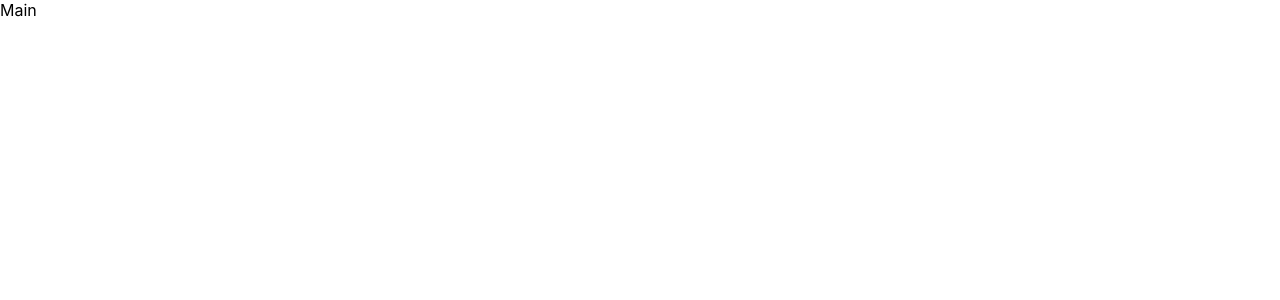
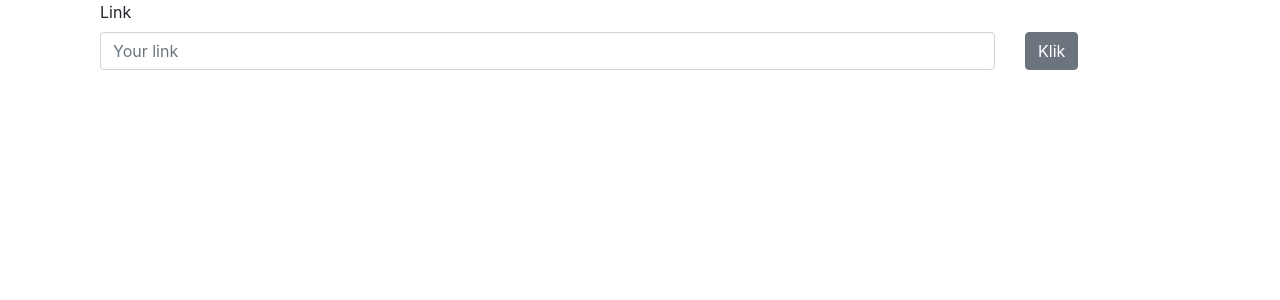
Before and after one commit to hasher098/video-app, a React (Create React App) app in the folder videoapp/: page / in a window 1280 px wide. Shown: the top 300 px of the page. Built offline with nearby package versions, Linux system fonts and the light colour scheme.

Commit message:
Add basic pagination and list view

```diff
--- a/videoapp/package.json
+++ b/videoapp/package.json
@@ -10,6 +10,7 @@
     "@types/node": "^12.0.0",
     "@types/react": "^17.0.0",
     "@types/react-dom": "^17.0.0",
+    "bootstrap": "^4.6.0",
     "react": "^17.0.2",
     "react-dom": "^17.0.2",
     "react-scripts": "4.0.3",
--- /dev/null
+++ b/videoapp/src/components/customHooks/useLocalState.tsx
@@ -0,0 +1,15 @@
+import { useEffect, useState } from "react";
+
+const useLocalState = (defaultValue, key) => {
+  const [value, setValue] = useState(() => {
+    const localValue = localStorage.getItem(key);
+    return localValue !== null ? JSON.parse(localValue) : defaultValue;
+  });
+  useEffect(() => {
+    localStorage.setItem(key, JSON.stringify(value));
+  }, [key, value]);
+
+  return [value, setValue];
+};
+
+export default useLocalState;
--- /dev/null
+++ b/videoapp/src/components/listItem/ListItem.tsx
@@ -0,0 +1,10 @@
+import { render } from "@testing-library/react";
+import React, { useEffect, useState } from "react";
+import { Button, Form, Label, Input } from "reactstrap";
+import { Container, Row, Col } from "reactstrap";
+
+const ListItem = (props) => {
+  return <ul>{props.data}</ul>;
+};
+
+export default ListItem;
--- /dev/null
+++ b/videoapp/src/components/listOfVideos/ListOfVideos.tsx
@@ -0,0 +1,56 @@
+import React, { useEffect, useState } from "react";
+import { Button, Form, Label, Input } from "reactstrap";
+import { Container, Row, Col } from "reactstrap";
+import useLocalState from "../customHooks/useLocalState";
+import ListItem from "../listItem/ListItem";
+const ListOfVideos = (props) => {
+  const [currentPage, setCurrentPage] = useState(1);
+  const [itemsPerPage, setItemPerPage] = useState(9);
+  const [pageNumbers, setPageNumbers] = useState<number[]>([]);
+
+  //Logic for page numbers
+  useEffect(() => {
+    const pageNumbersArr: number[] = [];
+    for (
+      let i = 1;
+      i <= Math.ceil(props.listOfLinks.length / itemsPerPage);
+      i++
+    ) {
+      pageNumbersArr.push(i);
+    }
+    setPageNumbers(pageNumbersArr);
+    console.log(Math.ceil(props.listOfLinks.length / itemsPerPage));
+  }, [props.listOfLinks]);
+
+  const handleNumberClick = (event) => {
+    setCurrentPage(event.target.id);
+  };
+
+  //Logic for current items
+  const indexOfLastItem = currentPage * itemsPerPage;
+  const indexOfFirstItem = indexOfLastItem - itemsPerPage;
+  const currentItems = props.listOfLinks.slice(
+    indexOfFirstItem,
+    indexOfLastItem
+  );
+
+  return (
+    <Container>
+      <ol>
+        {currentItems &&
+          currentItems.map((item, id) => (
+            <ListItem key={item + id} data={item}></ListItem>
+          ))}
+      </ol>
+      <ul>
+        {pageNumbers.map((item) => (
+          <li key={item} id={item.toString()} onClick={handleNumberClick}>
+            {item}
+          </li>
+        ))}
+      </ul>
+    </Container>
+  );
+};
+
+export default ListOfVideos;
--- a/videoapp/src/components/main/Main.tsx
+++ b/videoapp/src/components/main/Main.tsx
@@ -1,8 +1,20 @@
+import TextArea from "../textArea/TextArea";
+import { Container, Row, Col } from "reactstrap";
+import ListOfVideos from "../listOfVideos/ListOfVideos";
+import useLocalState from "../customHooks/useLocalState";
+import { useState } from "react";
 const Main = () => {
+  const [links, setLinks] = useLocalState([], "data");
+
+  const getDataFromChild = (dataFromChild) => {
+    console.log(dataFromChild);
+    setLinks((data) => [...data, dataFromChild]);
+  };
   return (
-    <div>
-      <div>Main</div>
-    </div>
+    <Container className="themed-container">
+      <TextArea parentCallback={getDataFromChild}></TextArea>
+      <ListOfVideos listOfLinks={links}></ListOfVideos>
+    </Container>
   );
 };
 
--- /dev/null
+++ b/videoapp/src/components/textArea/TextArea.tsx
@@ -0,0 +1,39 @@
+import { useEffect, useState, useContext } from "react";
+import { Button, Form, Label, Input } from "reactstrap";
+import { Container, Row, Col } from "reactstrap";
+import { isPropertySignature } from "typescript";
+import useLocalState from "../customHooks/useLocalState";
+const TextArea = (props) => {
+  const [url, setUrl] = useState("");
+  const handleChange = (event) => {
+    setUrl(event.target.value);
+  };
+
+  const saveToStorage = () => {
+    props.parentCallback(url);
+  };
+
+  return (
+    <Container>
+      <Form>
+        <Label for="link">Link</Label>
+        <Row>
+          <Col xs="10">
+            <Input
+              type="text"
+              name="link"
+              id="linkId"
+              placeholder="Your link "
+              onChange={handleChange}
+            ></Input>
+          </Col>
+          <Col xs="2">
+            <Button onClick={saveToStorage}>Klik</Button>
+          </Col>
+        </Row>
+      </Form>
+    </Container>
+  );
+};
+
+export default TextArea;
--- a/videoapp/src/index.tsx
+++ b/videoapp/src/index.tsx
@@ -3,6 +3,7 @@ import ReactDOM from "react-dom";
 import "./index.css";
 import Main from "./components/main/Main";
 import reportWebVitals from "./reportWebVitals";
+import "bootstrap/dist/css/bootstrap.min.css";
 
 ReactDOM.render(
   <React.StrictMode>
--- a/videoapp/tsconfig.json
+++ b/videoapp/tsconfig.json
@@ -18,7 +18,8 @@
     "resolveJsonModule": true,
     "isolatedModules": true,
     "noEmit": true,
-    "jsx": "react-jsx"
+    "jsx": "react-jsx",
+    "noImplicitAny": false
   },
   "include": [
     "src"
```
Also changed, not shown: videoapp/src/components/tileItem/TileItem.tsx (added, +10 -0 lines), 2 other files (tests, documents, lock files or other folders).
